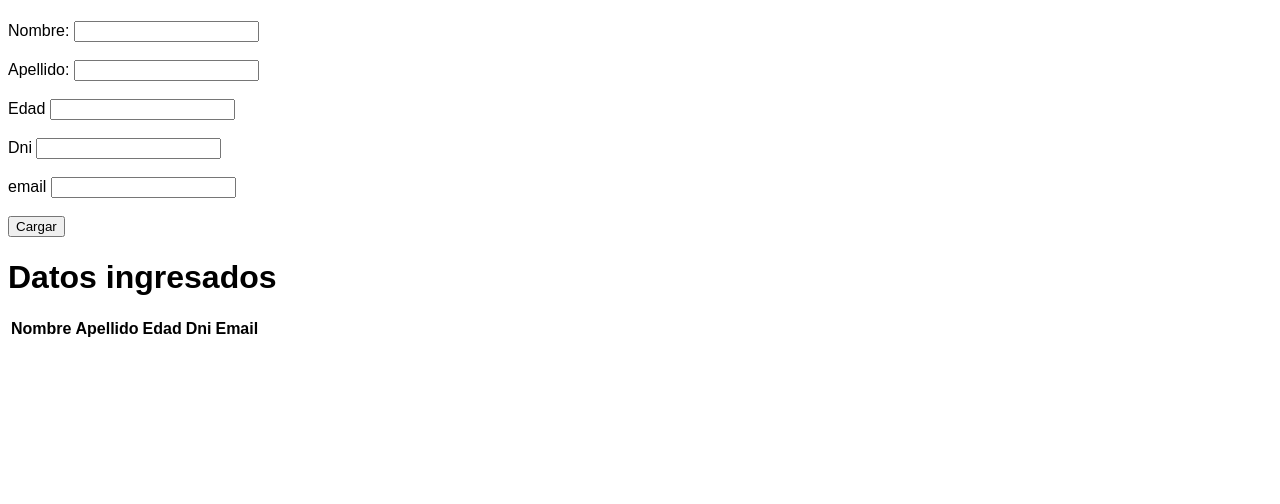
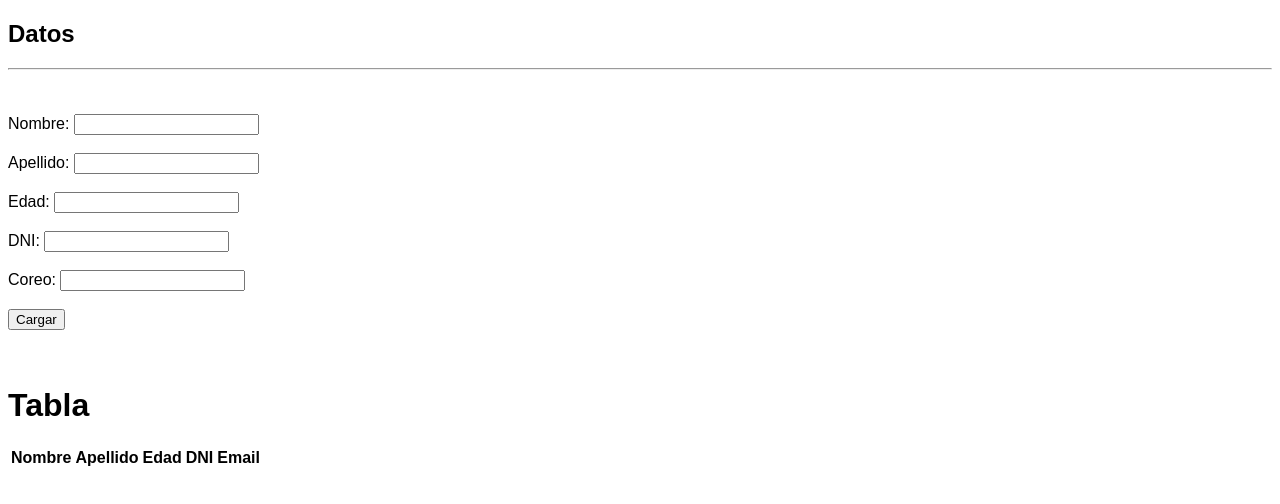
Before and after one commit to lorenacentenob/formulario-infernal, a plain HTML site: page index.html in a window 1280 px wide. Drawn offline with Linux system fonts and the light colour scheme.

Commit message:
Update index.html

```diff
--- a/index.html
+++ b/index.html
@@ -6,40 +6,49 @@
    <script src="formulario.js" defer></script>
 </head>
 <body>
-    <h1></h1>
+    <section class="form-register">
+    <h1 class="title">Datos</h1>
+    <hr>
+    <br><br>
+    <label for="nombre" class="form_label">Nombre:</label>
+    <input type="text" class="form_input" id="nam1" name="n1" minlength="2" maxlength="20">
+    <br> <br>
+    <label for="Apellido" class="form_label">Apellido:</label>
+    <input class="form_input" type="text" id="ln1" name="n2" minlength="2" maxlength="25">
+    <br> <br>
 
-    <label for="Nombre">Nombre:</label>
-    <input type="text" id="nam1" name="n1" minlength="2" maxlength="20"> <br> <br>
+    <label for="edad" class="form_label">Edad:</label>
+    <input class="form_input" type="number" id="age" name="age">
+    <br> <br>
 
-    <label for="Apellido">Apellido:</label>
-    <input type="text" id="ln1" name="n2" minlength="2" maxlength="25"> <br> <br>
+    <label for="dni" class="form_label">DNI:</label>
+    <input class="form_input" type="number" id="doc" name="nom" minlength="6">
+    <br> <br>
 
-    <label for="Edad">Edad</label>
-    <input type="number" id="age" name="age"> <br> <br>
-
-    <label for="Dni">Dni</label>
-    <input type="text" id="doc" name="nom" minlength="6"> <br> <br>
-
-    <label for="email">email</label>
-    <input type="email" id="email" name="mail"> <br> <br>
+    <label for="email" class="form_label">Coreo:</label>
+    <input class="form_input" type="email" id="email" name="mail">
+    <br> <br>
 
     <button class="button" type="button" id="enviar" onclick="cargar()"> Cargar </button>
+    </section>
+    <br> <br>
 
+    <div class="table-title">
+    <h1>Tabla</h1>
+    </div>
 
-    <h1>Datos ingresados</h1>
-    <table>
-<thead>
+<table class="table">
+    <thead class="th">
     <tr>
     <th>Nombre</th>
     <th>Apellido</th>
     <th>Edad</th>
-    <th>Dni</th>
+    <th>DNI</th>
     <th>Email</th>
     </tr>
 </thead>
 
-<tbody id="tabla">
-
+<tbody class="tb" id="tabla">
 </tbody>
 </table>
 </body>
```
